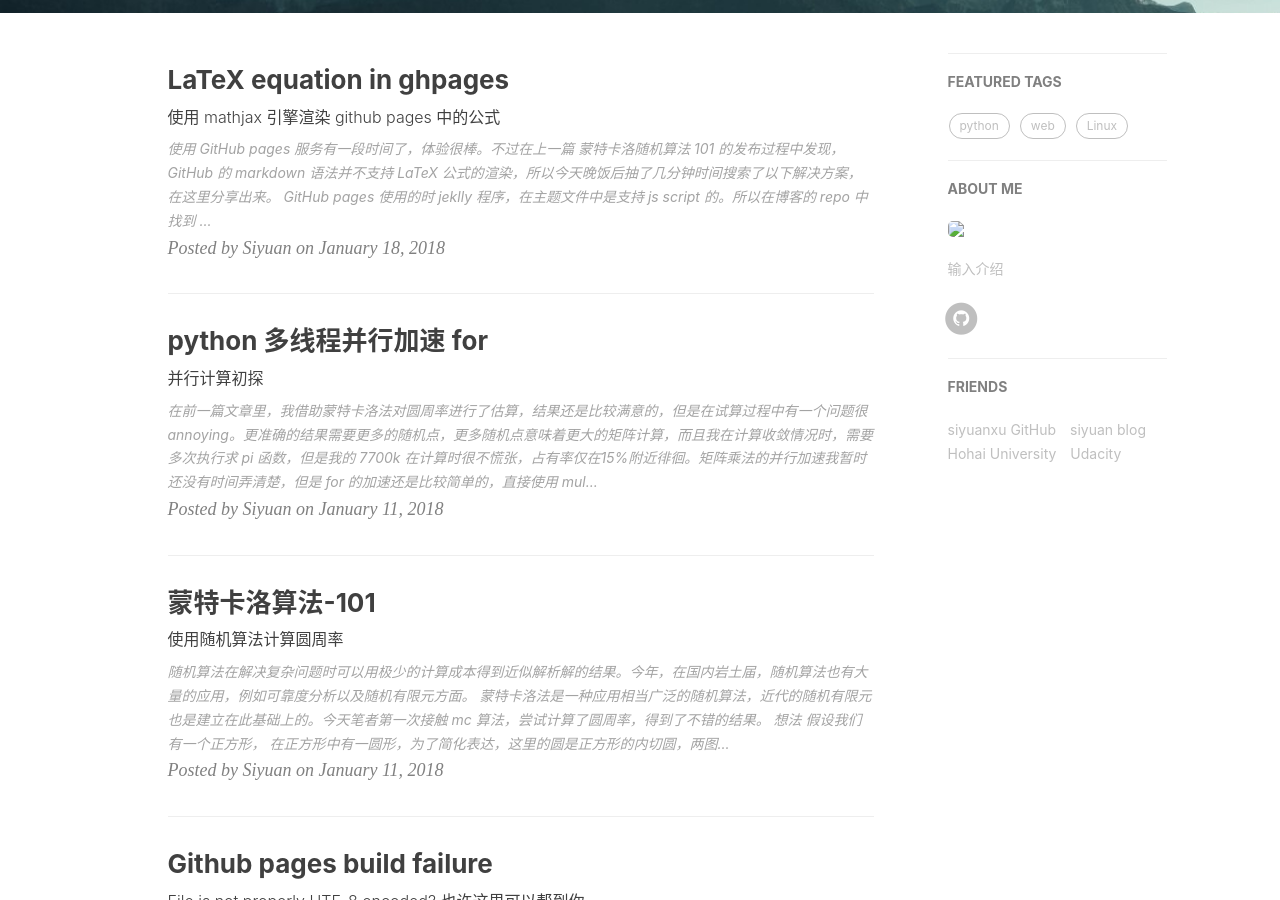
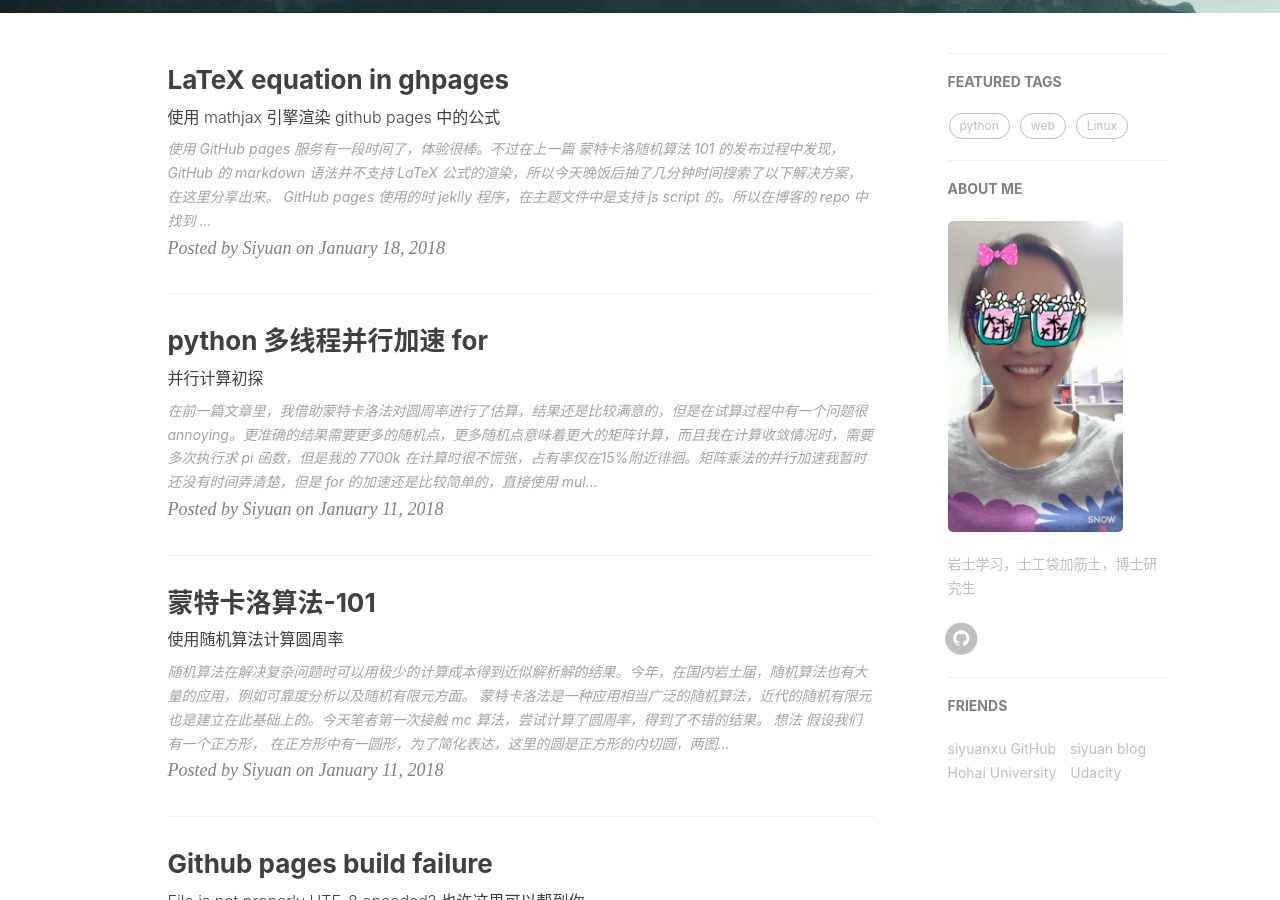
Before and after one commit to janeliao/janeliao.github.io, a Jekyll site: the page built from index.html, in a window 1280 px wide and 900 px high, scrolled down 405 px. Built offline with Jekyll 4.4.1, drawn with Linux system fonts in a browser that asks for light colours; nearby versions of some CDN libraries; the list of posts is cut into pages by our own code; comment, search, counter and statistics services are not loaded.

Commit message:
update post

```diff
--- a/_config.yml
+++ b/_config.yml
@@ -62,7 +62,7 @@ kramdown:
 
 # Sidebar settings
 sidebar: true                           # whether or not using Sidebar.
-sidebar-about-description: "输入介绍"
+sidebar-about-description: "岩土学习，土工袋加筋土，博士研究生 "
 sidebar-avatar: /img/avatar-jane.jpg      # use absolute URL, seeing it's used in both `/` and `/about/`
 
 
```
Also changed, not shown: img/avatar-jane.jpg (added).
